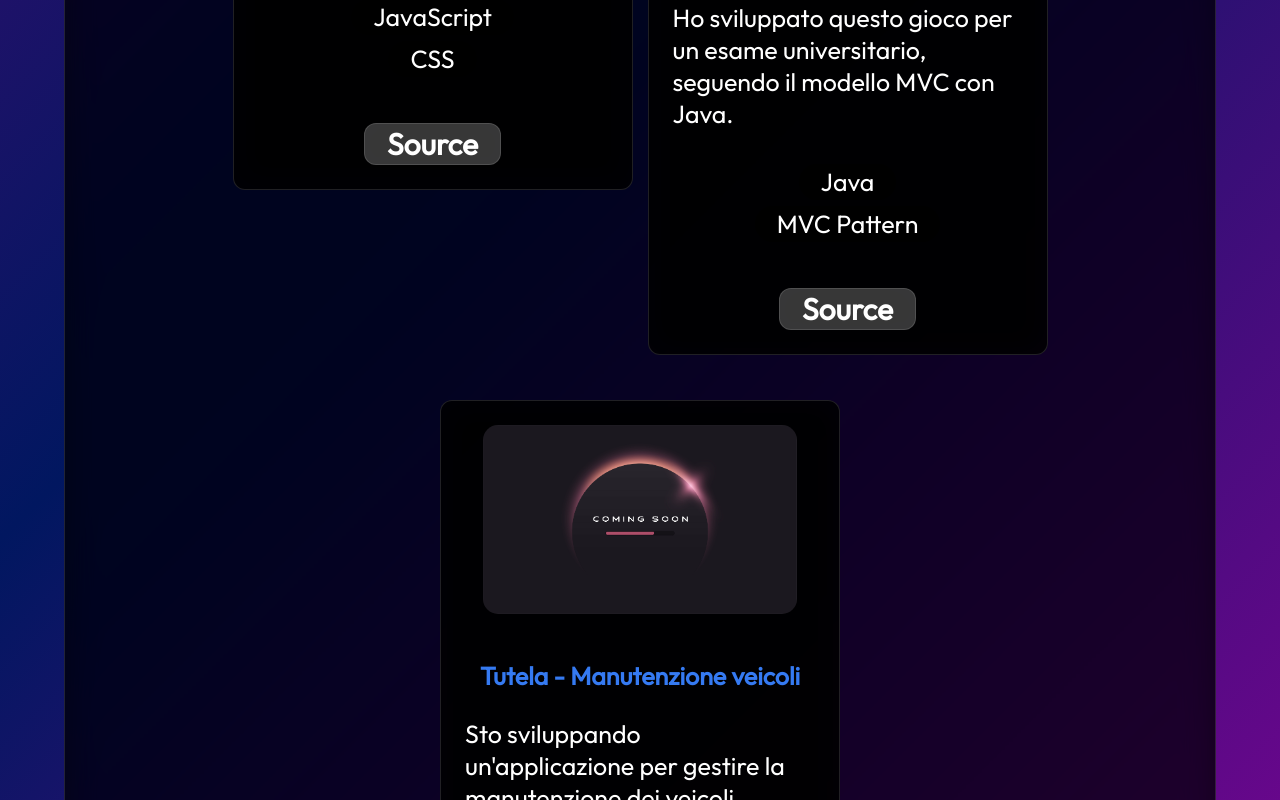
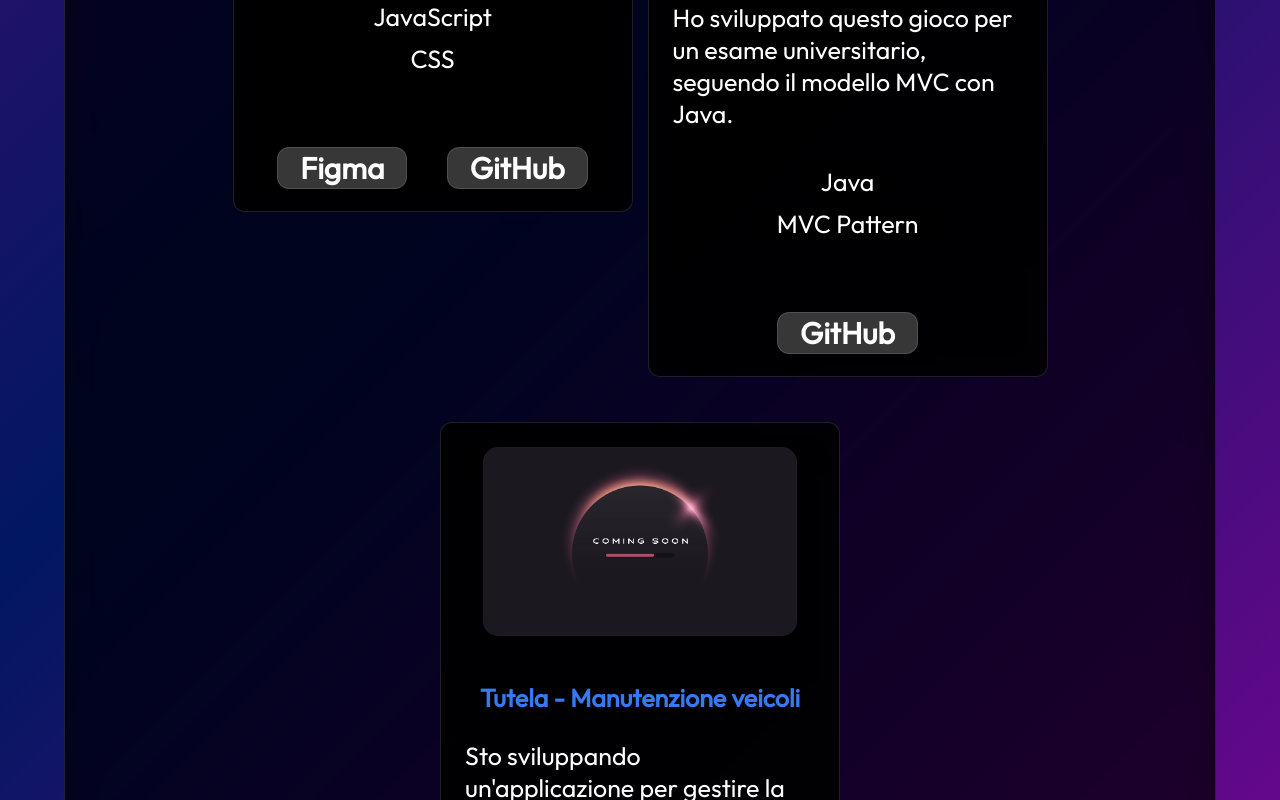
Before and after one commit to ale70029/portoflio_website, a React (Vite) app: page / in a window 1280 px wide. Shown: the part 3920-4720 px from the top of the page. Built offline with nearby package versions, Linux system fonts and the light colour scheme.

Commit message:
Link generator for projects

```diff
--- a/src/components/Projects/ProjectCard.jsx
+++ b/src/components/Projects/ProjectCard.jsx
@@ -7,12 +7,15 @@ export const ProjectCard = ({project}) => {
     const { lang, setLang } = useContext(LangContext);
     return(
         <div className={styles.container}>
+
             <img src={getImageUrl(project.imageSrc)}
                 alt={project.title[lang]}
                 className={styles.image}
             />
+
             <h3 className={styles.title}>{project.title[lang]}</h3>
             <p className={styles.description}>{project.description[lang]}</p>
+
             <ul className={styles.skills}>{project.skills.map((skill,id) =>{
                 return(
                     <li key={id} className={styles.skill}>
@@ -21,10 +24,18 @@ export const ProjectCard = ({project}) => {
                 )
                 })}
             </ul>
+
             <div className={styles.links}>
-                {project.demo!="no"   && (<a href={project.demo} className={styles.link}>Demo</a>)}
-                {project.source!="no" && (<a href={project.source} className={styles.link}>Source</a>)}
+                <ul className={styles.links}>{Object.entries(project.links).map(([key,link]) =>{
+                    return(
+                    <li >
+                        <a className={styles.link} href={link}>{key}</a>
+                    </li>
+                    )
+                    })}
+                </ul>
             </div>
+
         </div>
     )
 };
--- a/src/components/Projects/ProjectCard.module.css
+++ b/src/components/Projects/ProjectCard.module.css
@@ -63,6 +63,7 @@
     margin-top: 26px;
     display: flex;
     justify-content: space-around;
+    list-style: none;
 }
 
 .link{
--- a/src/data/projects.json
+++ b/src/data/projects.json
@@ -14,8 +14,11 @@
         },
       "imageSrc": "projects/portfolio.png",
       "skills": ["React", "Node", "JavaScript", "CSS"],
-      "demo": "no",
-      "source": "https://github.com/ale70029/portoflio_website"
+      "links": {
+         "Figma": "https://www.figma.com/community/file/1424025488426996915",
+         "GitHub": "https://github.com/ale70029/portoflio_website"
+      }
+
     },
     {
       "title":
@@ -32,8 +35,9 @@
         },
       "imageSrc": "projects/JBubbleBobble.png",
       "skills": ["Java", "MVC Pattern"],
-      "demo": "no",
-      "source": "https://github.com/ale70029/JBubbleBobble"
+      "links": {
+         "GitHub": "https://github.com/ale70029/JBubbleBobble"
+      }
     },
     {
       "title":
@@ -50,7 +54,6 @@
         },
       "imageSrc": "projects/tutela.png",
       "skills": ["Java"],
-      "demo": "no",
-      "source": "no"
+      "links": {}
     }
   ]
```
Also changed, not shown: TODO.txt.
